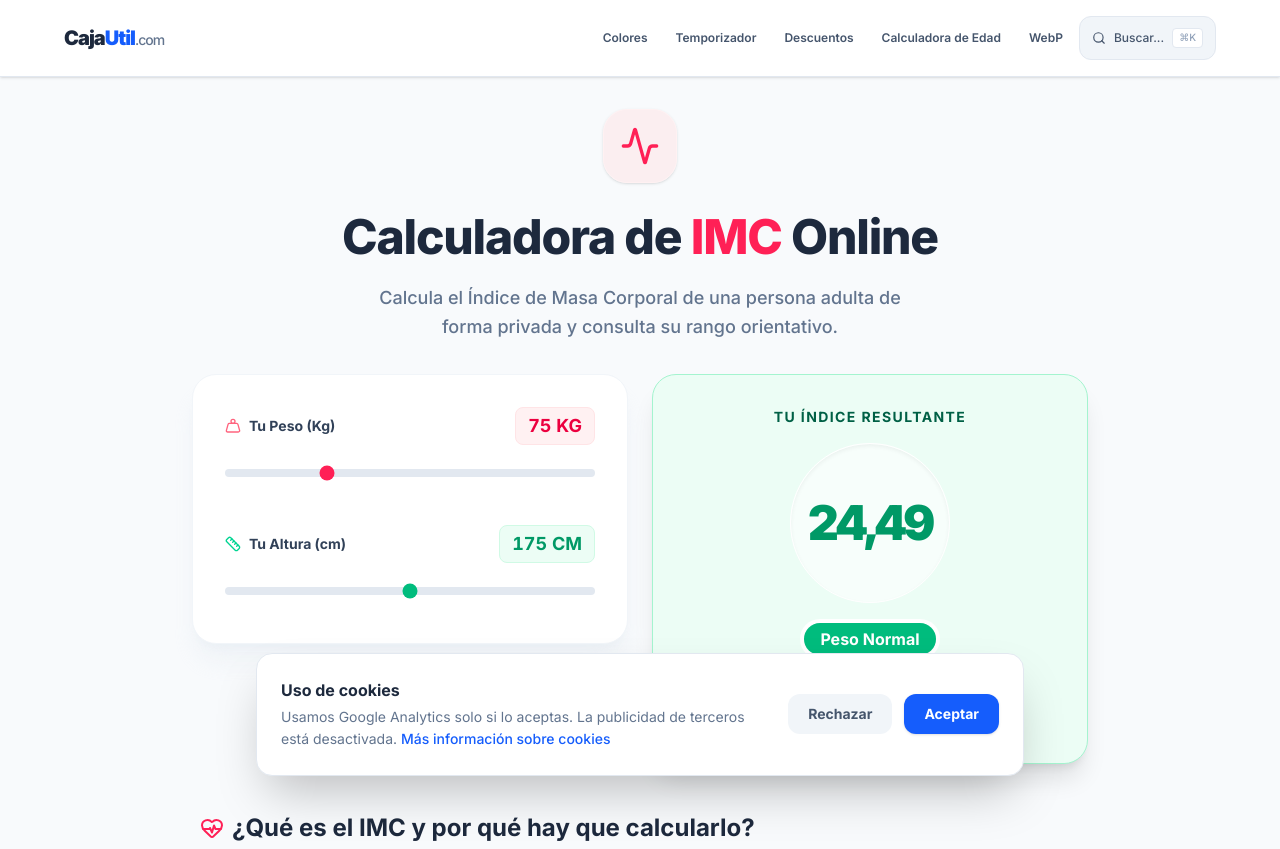
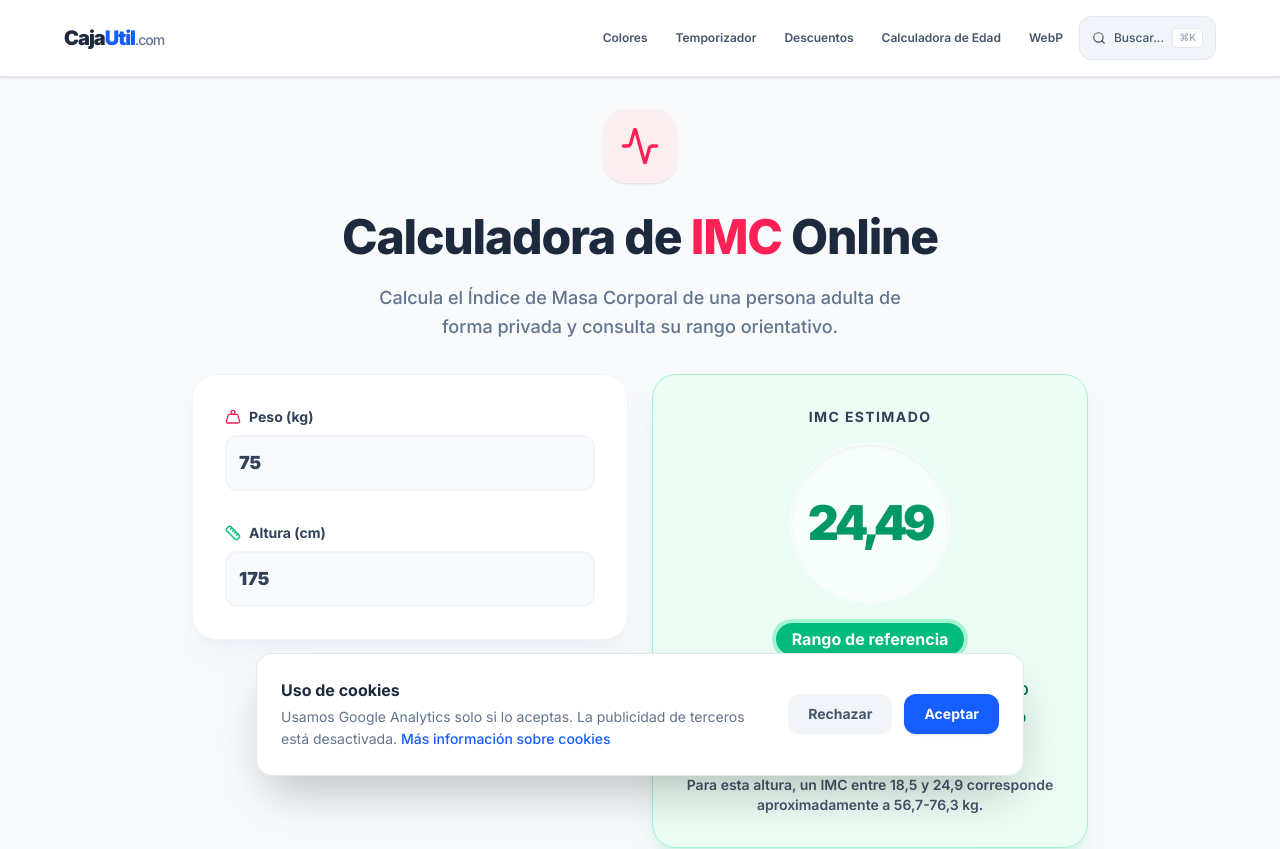
Before and after one commit to raubreak/cajautil-web, a Next.js app: page /calculadora-imc in a window 1280 px wide. Shown: the top 849 px of the page. Built offline with nearby package versions, Linux system fonts and the light colour scheme.

Commit message:
fix(tools): improve adult BMI estimates

```diff
--- a/src/app/calculadora-imc/page.tsx
+++ b/src/app/calculadora-imc/page.tsx
@@ -4,52 +4,90 @@ import React, { useState } from 'react';
 import { Activity, Weight, Ruler, HeartPulse, Plus } from 'lucide-react';
 import Link from 'next/link';
 
+const BMI_CATEGORIES = [
+  {
+    max: 18.5,
+    label: 'Bajo peso',
+    panelClass: 'border-blue-200 bg-blue-50 shadow-blue-500/10',
+    valueClass: 'text-blue-600',
+    badgeClass: 'bg-blue-500 ring-blue-200',
+    textClass: 'text-blue-700',
+    desc: 'El IMC está por debajo del rango de referencia para adultos.',
+  },
+  {
+    max: 25,
+    label: 'Rango de referencia',
+    panelClass: 'border-emerald-200 bg-emerald-50 shadow-emerald-500/10',
+    valueClass: 'text-emerald-600',
+    badgeClass: 'bg-emerald-500 ring-emerald-200',
+    textClass: 'text-emerald-700',
+    desc: 'El IMC está entre 18,5 y 24,9; esto no equivale por sí solo a un diagnóstico de salud.',
+  },
+  {
+    max: 30,
+    label: 'Sobrepeso',
+    panelClass: 'border-amber-200 bg-amber-50 shadow-amber-500/10',
+    valueClass: 'text-amber-600',
+    badgeClass: 'bg-amber-500 ring-amber-200',
+    textClass: 'text-amber-700',
+    desc: 'El IMC está en el rango de sobrepeso para adultos.',
+  },
+  {
+    max: 35,
+    label: 'Obesidad I',
+    panelClass: 'border-orange-200 bg-orange-50 shadow-orange-500/10',
+    valueClass: 'text-orange-600',
+    badgeClass: 'bg-orange-500 ring-orange-200',
+    textClass: 'text-orange-700',
+    desc: 'El IMC está en el rango de obesidad de clase I; conviene interpretarlo con contexto profesional.',
+  },
+  {
+    max: 40,
+    label: 'Obesidad II',
+    panelClass: 'border-rose-200 bg-rose-50 shadow-rose-500/10',
+    valueClass: 'text-rose-600',
+    badgeClass: 'bg-rose-500 ring-rose-200',
+    textClass: 'text-rose-700',
+    desc: 'El IMC está en el rango de obesidad de clase II; solicita valoración individual si te preocupa.',
+  },
+  {
+    max: Number.POSITIVE_INFINITY,
+    label: 'Obesidad III',
+    panelClass: 'border-rose-200 bg-rose-50 shadow-rose-500/10',
+    valueClass: 'text-rose-600',
+    badgeClass: 'bg-rose-500 ring-rose-200',
+    textClass: 'text-rose-700',
+    desc: 'El IMC está en el rango de obesidad de clase III; solicita valoración médica individual.',
+  },
+] as const;
+
 export default function CalculadoraIMC() {
-  const [peso, setPeso] = useState<number>(75);
-  const [altura, setAltura] = useState<number>(175);
+  const [peso, setPeso] = useState('75');
+  const [altura, setAltura] = useState('175');
+  const pesoValue = Number(peso);
+  const alturaValue = Number(altura);
+  const pesoError = peso.trim() === '' || !Number.isFinite(pesoValue) || pesoValue < 30 || pesoValue > 300
+    ? 'Introduce un peso entre 30 y 300 kg.'
+    : null;
+  const alturaError = altura.trim() === '' || !Number.isFinite(alturaValue) || alturaValue < 100 || alturaValue > 250
+    ? 'Introduce una altura entre 100 y 250 cm.'
+    : null;
+  const calculation = (() => {
+    if (pesoError || alturaError) return null;
 
-  const calcularIMC = () => {
-    if (peso <= 0 || altura <= 0) {
-      return {
-        imc: 0,
-        categoria: {
-          id: 'normal',
-          label: 'Peso Normal',
-          color: 'emerald',
-          desc: 'Tu peso es saludable.'
-        }
-      };
-    }
+    const alturaMetros = alturaValue / 100;
+    const rawBmi = pesoValue / (alturaMetros * alturaMetros);
+    if (!Number.isFinite(rawBmi) || rawBmi <= 0) return null;
 
-    const alturaMetros = altura / 100;
-    const calculo = peso / (alturaMetros * alturaMetros);
-    const imcNormalizado = Math.round(calculo * 1e10) / 1e10;
-    const imc = Math.round(calculo * 100) / 100;
-
-    if (imcNormalizado < 18.5) {
-      return { imc, categoria: { id: 'bajo', label: 'Bajo Peso', color: 'blue', desc: 'Estas por debajo del rango saludable.' } };
-    }
-
-    if (imcNormalizado < 25) {
-      return { imc, categoria: { id: 'normal', label: 'Peso Normal', color: 'emerald', desc: 'Estas en el rango orientativo considerado saludable.' } };
-    }
-
-    if (imcNormalizado < 30) {
-      return { imc, categoria: { id: 'sobrepeso', label: 'Sobrepeso', color: 'amber', desc: 'El resultado orienta a un rango de sobrepeso respecto a tu estatura.' } };
-    }
-
-    if (imcNormalizado < 35) {
-      return { imc, categoria: { id: 'obesidad1', label: 'Obesidad I', color: 'orange', desc: 'Conviene revisar habitos y valorar asesoramiento profesional.' } };
-    }
-
-    if (imcNormalizado < 40) {
-      return { imc, categoria: { id: 'obesidad2', label: 'Obesidad II', color: 'rose', desc: 'El resultado sugiere pedir valoracion medica individualizada.' } };
-    }
-
-    return { imc, categoria: { id: 'obesidad3', label: 'Obesidad III', color: 'rose', desc: 'El resultado sugiere pedir valoracion medica individualizada.' } };
-  };
-
-  const { imc, categoria } = calcularIMC();
+    return {
+      bmi: Math.round(rawBmi * 100) / 100,
+      category: BMI_CATEGORIES.find(({ max }) => rawBmi < max) ?? BMI_CATEGORIES.at(-1)!,
+      referenceWeight: {
+        min: 18.5 * alturaMetros * alturaMetros,
+        max: 24.9 * alturaMetros * alturaMetros,
+      },
+    };
+  })();
 
   return (
     <main className="min-h-screen bg-slate-50 flex flex-col items-center pt-8 pb-16 px-4 sm:px-6 z-10">
@@ -74,66 +112,74 @@ export default function CalculadoraIMC() {
 
             {/* Peso */}
             <div>
-              <label htmlFor="bmi-weight" className="block text-sm font-bold text-slate-700 mb-2 flex justify-between items-center group">
-                <span className="flex items-center gap-2"><Weight className="w-4 h-4 text-rose-400 group-hover:text-rose-500" /> Tu Peso (Kg)</span>
-                <span className="text-rose-600 bg-rose-50 px-3 py-1 rounded-lg text-lg tabular-nums border border-rose-100">{peso} KG</span>
+              <label htmlFor="bmi-weight" className="text-sm font-bold text-slate-700 mb-2 flex items-center gap-2">
+                <Weight className="w-4 h-4 text-rose-500" /> Peso (kg)
               </label>
               <input
                 id="bmi-weight"
-                type="range"
+                type="number"
                 min="30"
-                max="200"
-                step="1"
-                className="w-full h-2 bg-slate-200 rounded-lg appearance-none cursor-pointer accent-rose-500 my-4"
+                max="300"
+                step="0.1"
+                inputMode="decimal"
+                className="w-full rounded-xl border-2 border-slate-100 bg-slate-50 p-3 text-lg font-black text-slate-700 focus:border-rose-300 focus:outline-none"
                 value={peso}
-                onChange={(e) => setPeso(Number(e.target.value))}
+                onChange={(e) => setPeso(e.target.value)}
+                aria-invalid={Boolean(pesoError)}
+                aria-describedby={pesoError ? 'bmi-weight-error' : undefined}
               />
+              {pesoError && <p id="bmi-weight-error" className="mt-2 text-sm font-semibold text-rose-600">{pesoError}</p>}
             </div>
 
             {/* Altura */}
             <div>
-              <label htmlFor="bmi-height" className="block text-sm font-bold text-slate-700 mb-2 flex justify-between items-center group">
-                <span className="flex items-center gap-2"><Ruler className="w-4 h-4 text-emerald-400 group-hover:text-emerald-500" /> Tu Altura (cm)</span>
-                <span className="text-emerald-600 bg-emerald-50 px-3 py-1 rounded-lg text-lg tabular-nums border border-emerald-100">{altura} CM</span>
+              <label htmlFor="bmi-height" className="text-sm font-bold text-slate-700 mb-2 flex items-center gap-2">
+                <Ruler className="w-4 h-4 text-emerald-500" /> Altura (cm)
               </label>
               <input
                 id="bmi-height"
-                type="range"
+                type="number"
                 min="100"
                 max="250"
-                step="1"
-                className="w-full h-2 bg-slate-200 rounded-lg appearance-none cursor-pointer accent-emerald-500 my-4"
+                step="0.1"
+                inputMode="decimal"
+                className="w-full rounded-xl border-2 border-slate-100 bg-slate-50 p-3 text-lg font-black text-slate-700 focus:border-emerald-300 focus:outline-none"
                 value={altura}
-                onChange={(e) => setAltura(Number(e.target.value))}
+                onChange={(e) => setAltura(e.target.value)}
+                aria-invalid={Boolean(alturaError)}
+                aria-describedby={alturaError ? 'bmi-height-error' : undefined}
               />
+              {alturaError && <p id="bmi-height-error" className="mt-2 text-sm font-semibold text-rose-600">{alturaError}</p>}
             </div>
 
           </div>
         </section>
 
         {/* PANEL DERECHO: RESULTADOS */}
-        <section className={`rounded-3xl shadow-xl p-6 sm:p-8 border border-${categoria.color}-200 flex flex-col items-center justify-center text-center transition-all duration-300 relative overflow-hidden bg-${categoria.color}-50 shadow-${categoria.color}-500/10`}>
-
-          <h2 className={`text-${categoria.color}-800 text-sm font-bold uppercase tracking-widest mb-4 flex items-center gap-2 z-10`}>
-            Tu Índice Resultante
-          </h2>
-
-          <div className="z-10 bg-white/60 p-6 rounded-full w-40 h-40 flex items-center justify-center mb-6 shadow-inner border border-white">
-            <span className={`text-5xl font-black text-${categoria.color}-600 tracking-tighter tabular-nums`}>
-              {imc.toLocaleString('es-ES', { minimumFractionDigits: 1, maximumFractionDigits: 2 })}
-            </span>
-          </div>
-
-          <div className="z-10 mb-2">
-            <span className={`px-4 py-1.5 rounded-full text-base font-bold bg-${categoria.color}-500 text-white shadow-sm ring-4 ring-${categoria.color}-200`}>
-              {categoria.label}
-            </span>
-          </div>
-
-          <p className={`text-${categoria.color}-700 font-medium text-lg mt-4 z-10 px-4`}>
-            {categoria.desc}
-          </p>
-
+        <section className={`rounded-3xl shadow-xl p-6 sm:p-8 border flex flex-col items-center justify-center text-center relative overflow-hidden ${calculation ? calculation.category.panelClass : 'border-slate-200 bg-slate-50'}`} aria-live="polite" aria-atomic="true">
+          {calculation ? (
+            <>
+              <h2 className="text-slate-700 text-sm font-bold uppercase tracking-widest mb-4 z-10">IMC estimado</h2>
+              <div className="z-10 bg-white/60 p-6 rounded-full w-40 h-40 flex items-center justify-center mb-6 shadow-inner border border-white">
+                <output htmlFor="bmi-weight bmi-height" className={`text-5xl font-black tracking-tighter tabular-nums ${calculation.category.valueClass}`}>
+                  {calculation.bmi.toLocaleString('es-ES', { minimumFractionDigits: 1, maximumFractionDigits: 2 })}
+                </output>
+              </div>
+              <div className="z-10 mb-2">
+                <span className={`px-4 py-1.5 rounded-full text-base font-bold text-white shadow-sm ring-4 ${calculation.category.badgeClass}`}>
+                  {calculation.category.label}
+                </span>
+              </div>
+              <p className={`font-medium text-lg mt-4 z-10 px-4 ${calculation.category.textClass}`}>
+                {calculation.category.desc}
+              </p>
+              <p className="mt-4 text-sm font-semibold text-slate-600">
+                Para esta altura, un IMC entre 18,5 y 24,9 corresponde aproximadamente a {calculation.referenceWeight.min.toLocaleString('es-ES', { maximumFractionDigits: 1 })}-{calculation.referenceWeight.max.toLocaleString('es-ES', { maximumFractionDigits: 1 })} kg.
+              </p>
+            </>
+          ) : (
+            <p role="alert" className="font-semibold text-rose-600">Corrige el peso o la altura para obtener una estimación.</p>
+          )}
         </section>
       </div>
 
@@ -156,7 +202,7 @@ export default function CalculadoraIMC() {
          <p>El IMC no distingue entre masa grasa y masa muscular. Deportistas, personas mayores o perfiles con condiciones concretas pueden obtener un resultado poco representativo. Los menores de 18 años necesitan percentiles por edad y sexo, por lo que no deben interpretar este cálculo con rangos de adultos.</p>
 
          <h3 className="text-lg font-bold">Cómo usar bien el resultado</h3>
-         <p>Puede servirte como punto de partida para seguir tu evolucion o detectar si conviene revisar habitos. Si tienes dudas sobre composicion corporal, salud metabolica o nutricion, lo ideal es complementarlo con otras mediciones y con el criterio de un profesional.</p>
+         <p>Puede servirte como punto de partida para seguir tu evolución o detectar si conviene revisar hábitos. El rango de peso mostrado solo traduce matemáticamente los límites de IMC para la altura indicada: no es un objetivo personal ni una recomendación. Si tienes dudas sobre composición corporal, salud metabólica o nutrición, lo ideal es complementarlo con otras mediciones y con el criterio de un profesional.</p>
        </section>
 
       {/* FAQ SECTION */}
```
Also changed, not shown: src/app/calculadora-imc/layout.tsx (+9 -3 lines).
